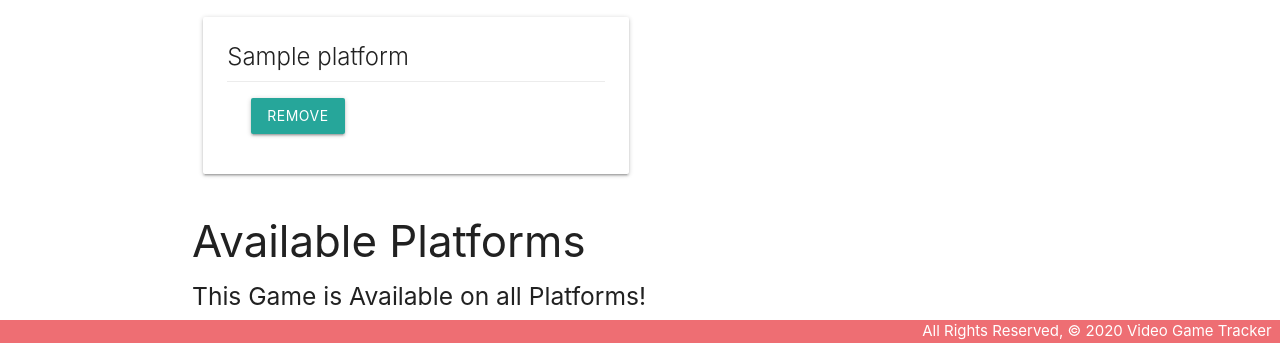
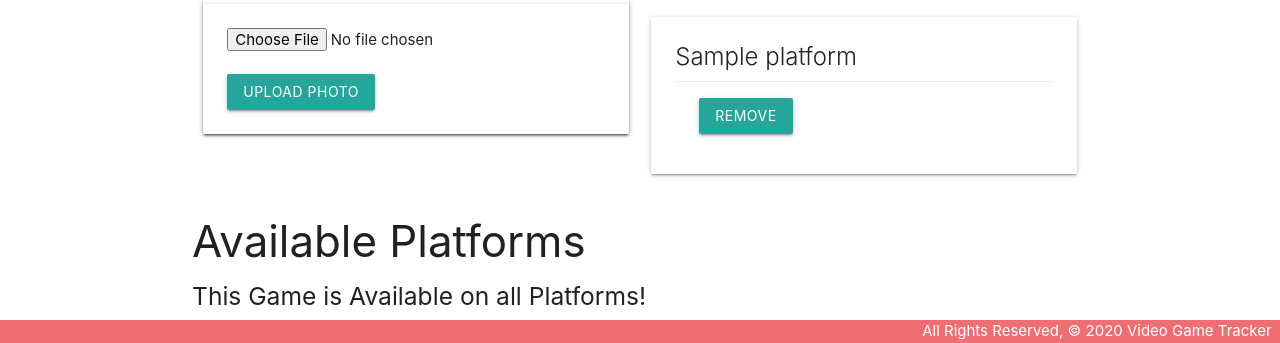
Before and after one commit to aaronl647/game-collector, a Django app: page /games/1/ in a window 1280 px wide. Shown: the part 805-1148 px from the top of the page. Run offline with Django 3.2, Linux system fonts and the light colour scheme; a user stored in the database is signed in; tables that the repository leaves empty hold one stand-in row (values such as "Sample post").

Commit message:
added photo uploading feature

```diff
--- a/gamecollector/main_app/admin.py
+++ b/gamecollector/main_app/admin.py
@@ -1,8 +1,9 @@
 from django.contrib import admin
 
-from .models import Games, PlayTime, Platform
+from .models import Games, PlayTime, Platform, Photo
 # Register your models here.
 
 admin.site.register(Games)
 admin.site.register(PlayTime)
 admin.site.register(Platform)
+admin.site.register(Photo)
--- a/gamecollector/main_app/models.py
+++ b/gamecollector/main_app/models.py
@@ -52,3 +52,10 @@
 
     class Meta:
         ordering = ['-date']
+
+class Photo(models.Model):
+    url = models.CharField(max_length=200)
+    games = models.ForeignKey(Games, on_delete=models.CASCADE)
+
+    def __str__(self):
+        return f"Photo for games_id: {self.games_id} @{self.url}"
--- a/gamecollector/main_app/templates/games/detail.html
+++ b/gamecollector/main_app/templates/games/detail.html
@@ -17,6 +17,17 @@
         <a href="{% url 'games_update' game.id %}">Edit</a>
         <a href="{% url 'games_delete' game.id %}">Delete</a>
       </div>
+      {% for photo in game.photo_set.all %}
+      <img class="responsive-img card-panel" src="{{photo.url}}">
+      {% empty %}
+      <div class="card-panel teal-text center-align">No Photos Uploaded</div>
+      {% endfor %}
+      <form action="{% url 'add_photo' game.id %}" enctype="multipart/form-data" method="POST" class="card-panel">
+        {% csrf_token %}
+        <input type="file" name="photo-file">
+        <br><br>
+        <input type="submit" class="btn" value="Upload Photo">
+      </form>
     </div>
   </div>
   <div class="col s6">
--- a/gamecollector/main_app/urls.py
+++ b/gamecollector/main_app/urls.py
@@ -1,5 +1,5 @@
 from django.urls import path
-from .views import home, about, games_index, games_detail, add_playtime, assoc_platform, unassoc_platform, signup, GamesCreate, GamesUpdate, GamesDelete
+from .views import home, about, games_index, games_detail, add_playtime, assoc_platform, unassoc_platform, signup, GamesCreate, GamesUpdate, GamesDelete, add_photo
 
 urlpatterns = [
     path('', home, name='home'),
@@ -7,9 +7,9 @@
     path('games/', games_index, name='index'),
     path('games/<int:games_id>/', games_detail, name='detail'),
     path('games/<int:games_id>/add_playtime/', add_playtime, name='add_playtime'),
+    path('games/<int:games_id>/add_photo/', add_photo, name='add_photo'),
     path('games/<int:games_id>/assoc_platform/<int:platform_id>/', assoc_platform, name='assoc_platform'),
     path('games/<int:games_id>/unassoc_platform/<int:platform_id>/', unassoc_platform, name='unassoc_platform'),
-
     path('games/create/', GamesCreate.as_view(), name='games_create'),
     path('games/<int:pk>/update', GamesUpdate.as_view(), name='games_update'),
     path('games/<int:pk>/delete', GamesDelete.as_view(), name='games_delete'),
--- a/gamecollector/main_app/views.py
+++ b/gamecollector/main_app/views.py
@@ -4,15 +4,21 @@
 from django.contrib.auth import login
 from django.contrib.auth.forms import UserCreationForm
 from django.contrib.auth.decorators import login_required
-from .models import Games, Platform
+from .models import Games, Platform, Photo
 from .forms import PlayTimeForm
+import uuid
+import boto3
+
+S3_BASE_URL = 'https://s3.us-east-2.amazonaws.com/'
+BUCKET = 'aaron-gametracker'
+
 
 class GamesCreate(CreateView):
     model = Games
     fields = ['name', 'developer', 'publisher', 'genre', 'release_year']
 
     def form_valid(self, form):
-        form.instance.user - self.request.user
+        form.instance.user = self.request.user
         return super().form_valid(form)
 
 
@@ -21,13 +27,14 @@
     fields = ['name', 'genre']
     success_url = '/games/'
 
+
 class GamesDelete(DeleteView):
     model = Games
     success_url = '/games/'
 
 # Create your views here.
 def home(request):
-    return HttpResponse('<h1>Hello</h1>')
+    return render(request, 'home.html')
 
 def about(request):
     return render(request, 'about.html')
@@ -61,6 +68,7 @@
     Games.objects.get(id=games_id).platform.add(platform_id)
     return redirect('detail', games_id=games_id)
 
+@login_required
 def unassoc_platform(request, games_id, platform_id):
     Games.objects.get(id=games_id).platform.remove(platform_id)
     return redirect('detail', games_id=games_id)
@@ -78,3 +86,18 @@
     form = UserCreationForm()
     context = {'form': form, 'error_message': error_message}
     return render(request, 'registration/signup.html', context)
+
+@login_required
+def add_photo(request, games_id):
+    photo_file = request.FILES.get('photo-file', None)
+    if photo_file:
+        s3 = boto3.client('s3')
+        key = uuid.uuid4().hex[:6] + photo_file.name[photo_file.name.rfind('.'):]
+        try:
+            s3.upload_fileobj(photo_file, BUCKET, key)
+            url = f"{S3_BASE_URL}{BUCKET}/{key}"
+            photo = Photo(url=url, games_id = games_id)
+            photo.save()
+        except:
+            print('An error occurred uploading file to S3')
+    return redirect('detail', games_id = games_id)
```
Also changed, not shown: gamecollector/main_app/templates/home.html (added, +9 -0 lines), gamecollector/main_app/migrations/0003_photo.py (added), gamecollector/main_app/migrations/0004_remove_games_user.py (added), gamecollector/main_app/migrations/0005_games_user.py (added). Lines whose indentation alone changed are shown as unchanged.
